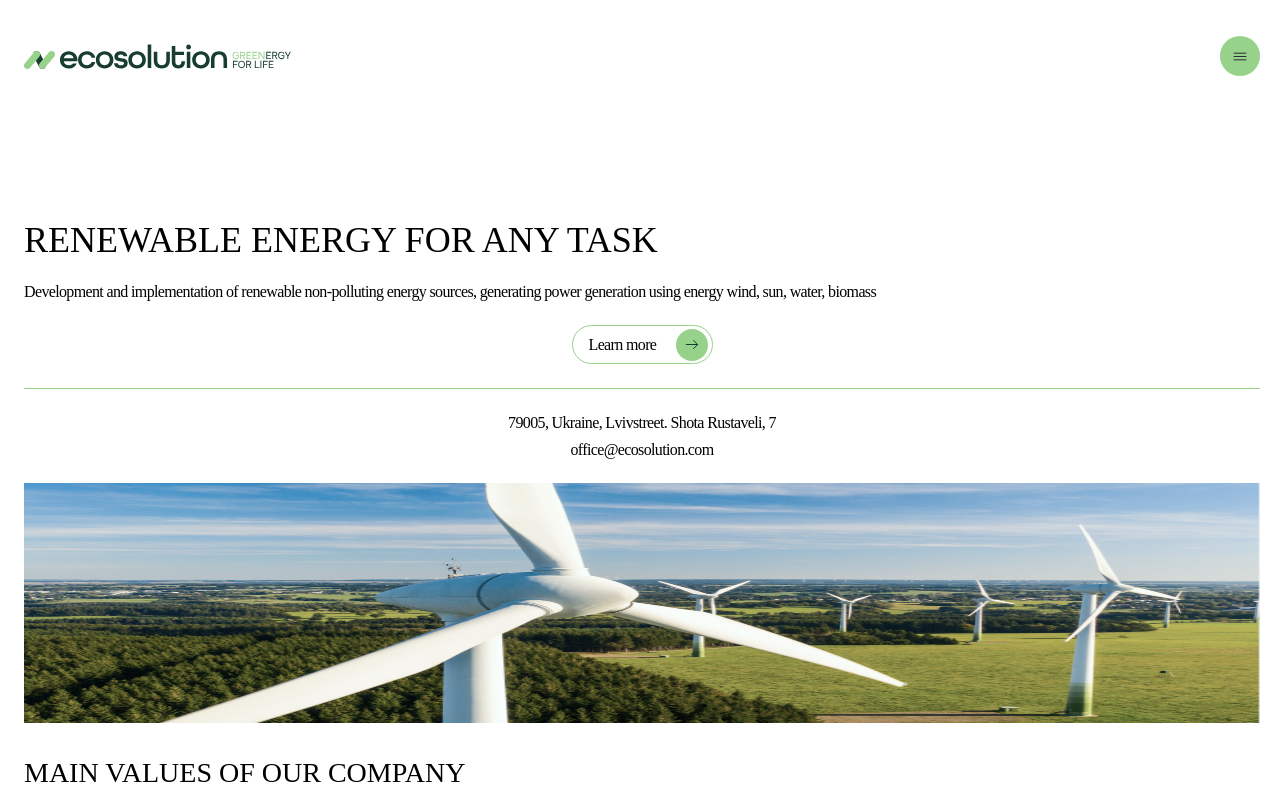
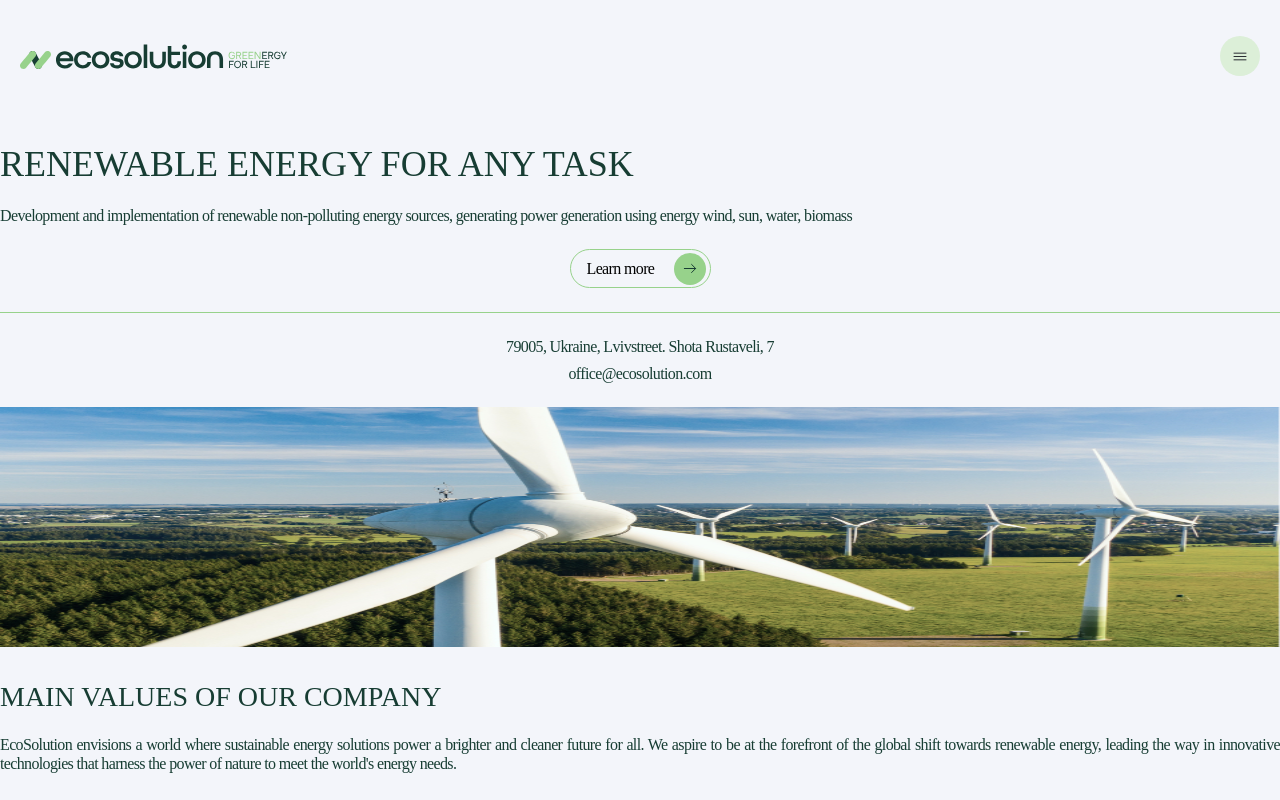
Before and after one commit to vladyslav-rohalov/green-energy, a Next.js app: page / in a window 1280 px wide. Shown: the top 800 px of the page. Built offline with nearby package versions, Linux system fonts and the light colour scheme.

Commit message:
updated styles

```diff
--- a/src/app/components/footer/footer.jsx
+++ b/src/app/components/footer/footer.jsx
@@ -1,3 +1,4 @@
+import Link from 'next/link';
 import Logo from '../header/logo/logo';
 import IconArrow from '@/app/utils/svg/arrow';
 import { IconFacebook, IconInstagram } from '@/app/utils/svg/social';
@@ -9,9 +10,11 @@ export default function Footer() {
       <div className={styles.footer_divider}></div>
       <div className={styles.footer_row}>
         <Logo />
-        <button className={styles.footer_btn}>
-          <IconArrow width={16} height={16} rotate={-90} />
-        </button>
+        <Link href={'#main'}>
+          <button className={styles.footer_btn}>
+            <IconArrow width={16} height={16} rotate={-90} />
+          </button>
+        </Link>
       </div>
       <div className={styles.footer_social}>
         <a href={'https://www.facebook.com/'}>
--- a/src/app/components/header/burgerMenu/burgerMenu.module.css
+++ b/src/app/components/header/burgerMenu/burgerMenu.module.css
@@ -6,6 +6,11 @@
   height: 40px;
   border: none;
   border-radius: 50%;
-  background-color: var(--primary-accent-color);
+  background-color: #dcefd8;
   cursor: pointer;
+  transition: background-color 0.5s ease;
 }
+
+.button_burger:hover {
+  background-color: #97d28b;
+}
--- a/src/app/components/header/header.jsx
+++ b/src/app/components/header/header.jsx
@@ -1,12 +1,31 @@
+'use client';
+import { useState, useEffect } from 'react';
 import Logo from './logo/logo';
 import BurgerMenu from './burgerMenu/burgerMenu';
 import styles from './header.module.css';
 
 export default function Header() {
+  const [isScrolled, setIsScrolled] = useState(false);
+
+  useEffect(() => {
+    const handleScroll = () => {
+      const scrollY = window.scrollY;
+      scrollY > 0 ? setIsScrolled(true) : setIsScrolled(false);
+    };
+
+    window.addEventListener('scroll', handleScroll);
+
+    return () => {
+      window.removeEventListener('scroll', handleScroll);
+    };
+  }, []);
+
   return (
-    <div className={styles.header}>
-      <Logo />
-      <BurgerMenu />
-    </div>
+    <header className={`${styles.header} ${isScrolled ? styles.scrolled : ''}`}>
+      <div className={styles.header_container}>
+        <Logo />
+        <BurgerMenu />
+      </div>
+    </header>
   );
 }
--- a/src/app/components/header/header.module.css
+++ b/src/app/components/header/header.module.css
@@ -1,4 +1,17 @@
 .header {
+  position: fixed;
+  width: 100%;
+  background-color: var(--background-main-color);
+  padding: 36px 20px;
+  z-index: 999;
+  transition: background-color 0.5s ease;
+}
+
+.header.scrolled {
+  background-color: #ffffff;
+}
+
+.header_container {
   display: flex;
   flex-direction: row;
   justify-content: space-between;
--- a/src/app/components/main/main.jsx
+++ b/src/app/components/main/main.jsx
@@ -4,7 +4,7 @@ import styles from './main.module.css';
 
 export default function Main() {
   return (
-    <section className={styles.main_container}>
+    <section className={styles.main_container} id="main">
       <h1 className={styles.text_left}>RENEWABLE ENERGY For any task</h1>
       <div className={styles.right_container}>
         <p className={styles.text_right}>
--- a/src/app/globals.css
+++ b/src/app/globals.css
@@ -22,11 +22,12 @@ html,
 body {
   max-width: 100vw;
   overflow-x: hidden;
+  scroll-behavior: smooth !important;
 }
 
 body {
-  color: (var(--primary-main-color));
-  background: (var(--background-main-color));
+  color: #173d33;
+  background-color: #f3f5fa;
 }
 
 a {
--- a/src/app/layout.js
+++ b/src/app/layout.js
@@ -2,7 +2,6 @@ import { Inter } from 'next/font/google';
 import Header from './components/header/header';
 import Footer from './components/footer/footer';
 import './globals.css';
-import styles from './layout.module.css';
 
 const inter = Inter({ subsets: ['latin'] });
 
@@ -14,7 +13,7 @@ export const metadata = {
 export default function RootLayout({ children }) {
   return (
     <html lang="en">
-      <body className={styles.container}>
+      <body>
         <Header />
         {children}
         <Footer />
--- a/src/app/layout.module.css
+++ /dev/null
@@ -1,3 +0,0 @@
-.container {
-   padding: 36px 20px 20px 24px;
-}
--- /dev/null
+++ b/src/app/utils/svg/logo.module.css
@@ -0,0 +1,8 @@
+.logo_text {
+  fill: #173d33;
+  transition: fill 0.5s ease;
+}
+
+.logo_text:hover {
+  fill: #97d28b;
+}
```
Also changed, not shown: src/app/utils/svg/logo.jsx (+4 -4 lines).
